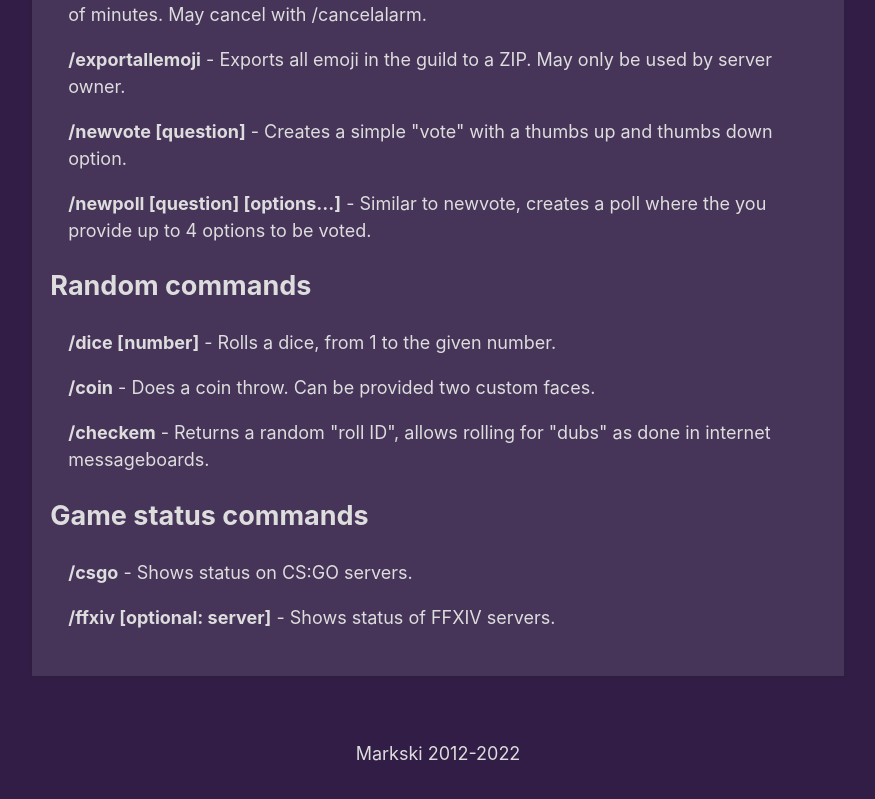
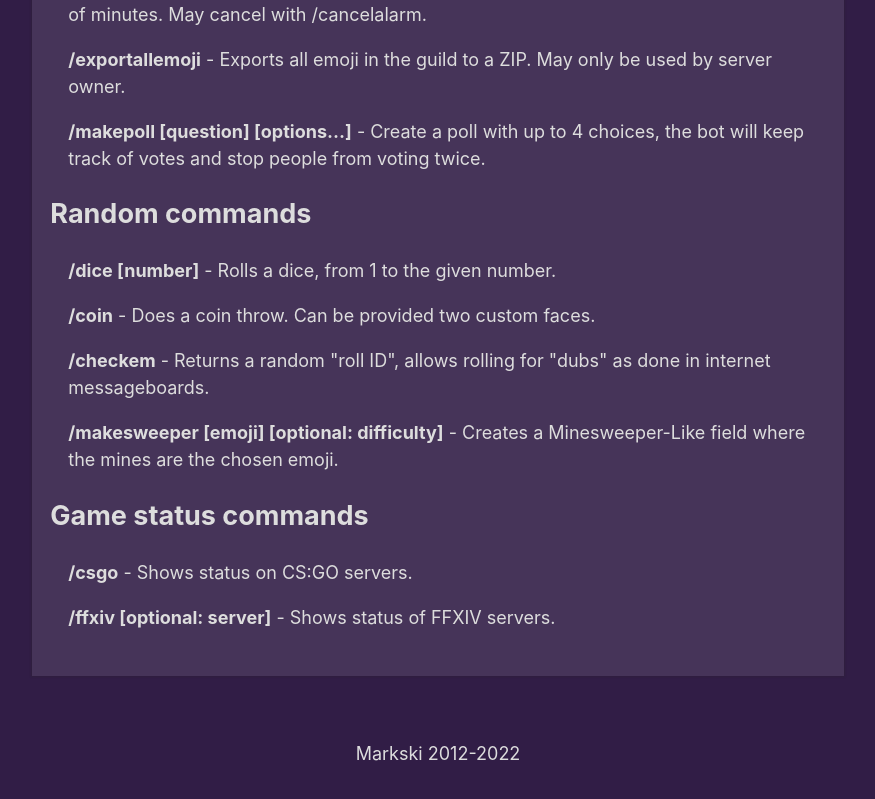
Before and after one commit to markski1/markski.ar, a Next.js app: page /rosettes/commands in a window 1280 px wide. Shown: the part 922-1721 px from the top of the page, without its empty margins (202-1077 px from the left). Built offline with nearby package versions, Linux system fonts and the light colour scheme.

Commit message:
Update Rosettes commands

```diff
--- a/pages/rosettes/commands.tsx
+++ b/pages/rosettes/commands.tsx
@@ -58,10 +58,7 @@ export default function Page() {
 						<b>/exportallemoji</b> - Exports all emoji in the guild to a ZIP. May only be used by server owner.
 					</p>
 					<p>
-						<b>/newvote [question]</b> - Creates a simple "vote" with a thumbs up and thumbs down option.
-					</p>
-					<p>
-						<b>/newpoll [question] [options...]</b> - Similar to newvote, creates a poll where the you provide up to 4 options to be voted.
+						<b>/makepoll [question] [options...]</b> - Create a poll with up to 4 choices, the bot will keep track of votes and stop people from voting twice.
 					</p>
 				</div>
 				<h2>Random commands</h2>
@@ -74,6 +71,9 @@ export default function Page() {
 					</p>
 					<p>
 						<b>/checkem</b> - Returns a random "roll ID", allows rolling for "dubs" as done in internet messageboards.
+					</p>
+					<p>
+						<b>/makesweeper [emoji] [optional: difficulty]</b> - Creates a Minesweeper-Like field where the mines are the chosen emoji.
 					</p>
 				</div>
 				<h2>Game status commands</h2>
```
